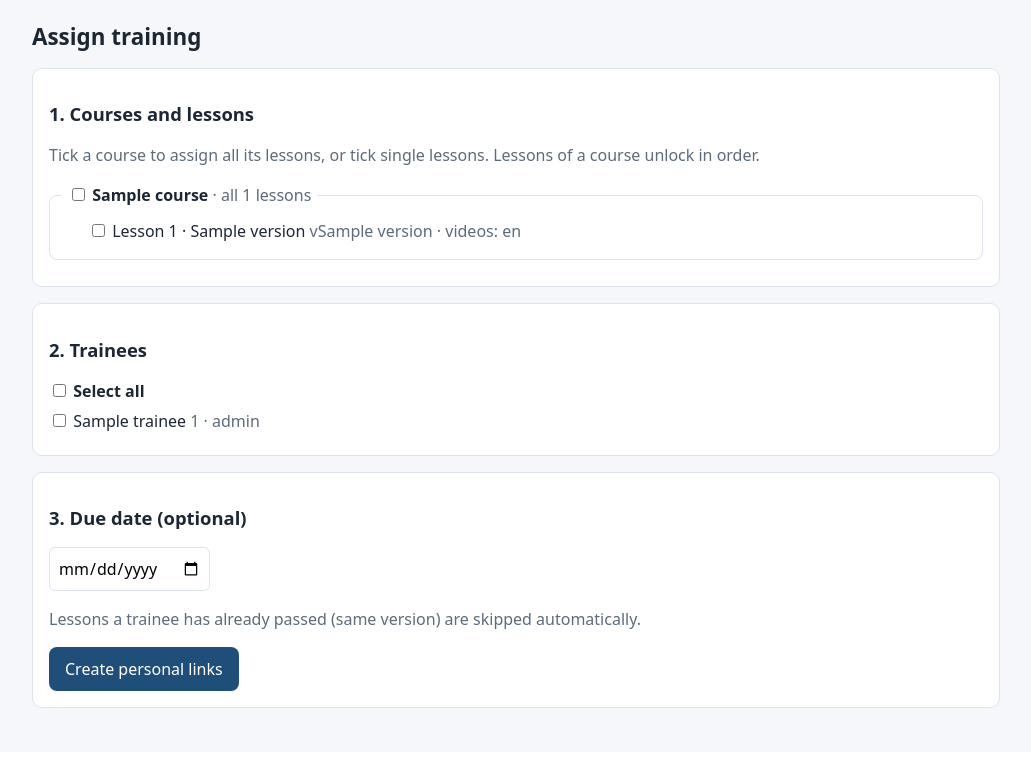
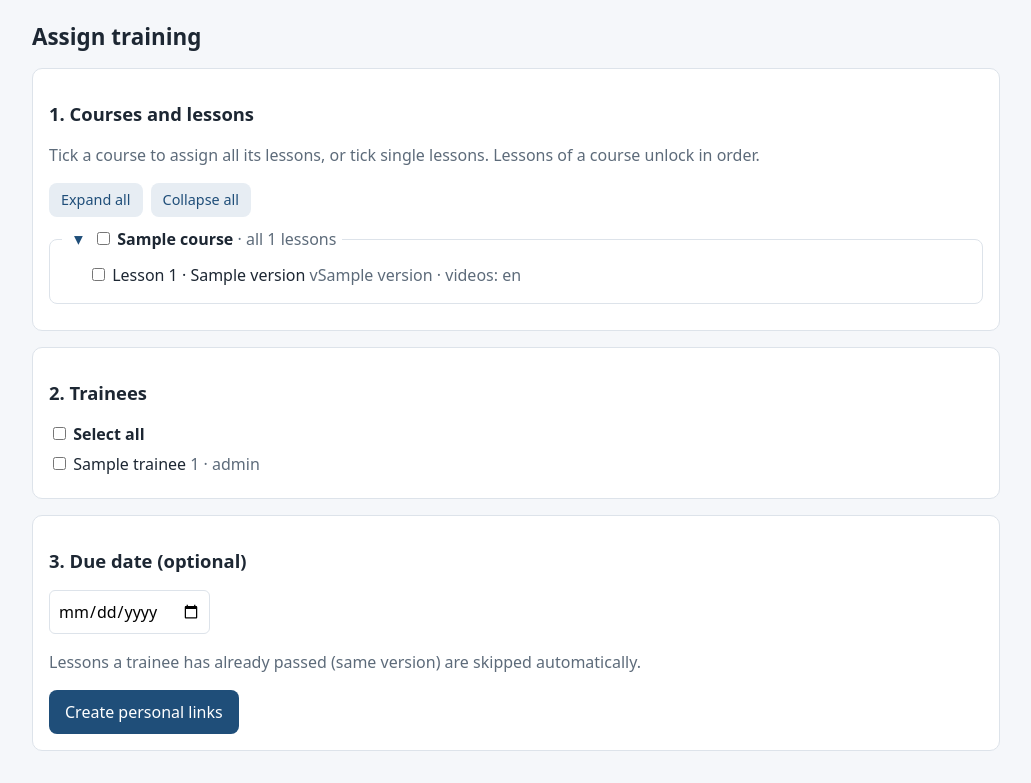
Before and after one commit to prasanthebenezer/onboarding-training-system, a FastAPI app: template app/templates/admin/assign.html in a window 1280 px wide. Shown: the part 48-831 px from the top of the page, without its empty margins (124-1155 px from the left). Before the commit the page ends 756 px from the top, so only its background shows below. Run offline with FastAPI, Linux system fonts and the light colour scheme; the template is opened without the code that fills it: most values are stand-ins (such as "Sample title", 1, 10 or a date in 2020).

Commit message:
Collapse and expand lessons by course on admin pages
Courses & lessons and Assign get a toggle per course plus
Expand all / Collapse all. The state is remembered per page in the
browser. On Assign, the whole-course checkbox stays visible when
collapsed, and ticked lessons are still submitted.

Co-Authored-By: Claude Opus 5.5 <noreply@anthropic.com>

```diff
--- a/app/static/style.css
+++ b/app/static/style.css
@@ -30,3 +30,8 @@ video{width:100%;max-height:70vh;background:#000;border-radius:8px}
 .course-head td{background:#eef3f8;font-weight:600}
 fieldset.course-pick{border:1px solid var(--line);border-radius:8px;margin:10px 0;padding:6px 12px 10px}
 fieldset.course-pick legend{padding:0 6px}
+.collapse-bar{display:flex;gap:8px;flex-wrap:wrap;margin:8px 0}.collapse-bar .btn{padding:6px 12px;font-size:.9rem}
+.collapse-head{display:flex;align-items:baseline;gap:6px}
+.collapse-toggle{background:none;color:var(--brand);padding:0 6px;font-size:1.1rem;line-height:1;border-radius:4px}
+.collapse-toggle:hover,.collapse-toggle:focus-visible{background:#e7edf3}
+[data-collapse].collapsed .collapse-body{display:none}
--- a/app/templates/admin/_base.html
+++ b/app/templates/admin/_base.html
@@ -3,3 +3,33 @@
 <a href="/admin">Dashboard</a><a href="/admin/trainees">Trainees</a><a href="/admin/modules">Courses &amp; lessons</a>
 <a href="/admin/assign">Assign</a><a href="/admin/assignments">Links</a><a href="/admin/records">Records</a><a href="/admin/audit">Audit</a>
 <span style="float:right">{{ user.display_name }}</span>{% endblock %}
+{% block scripts %}<script>
+/* Collapsible course groups: [data-collapse] blocks with a .collapse-toggle button and a .collapse-body.
+   The open/closed state is remembered per page in this browser. */
+(function () {
+  var groups = document.querySelectorAll('[data-collapse]');
+  if (!groups.length) return;
+  var key = 'collapsed:' + location.pathname, closed = {};
+  try { closed = JSON.parse(localStorage.getItem(key) || '{}'); } catch (e) {}
+  function set(g, isClosed) {
+    g.classList.toggle('collapsed', isClosed);
+    var b = g.querySelector('.collapse-toggle');
+    b.setAttribute('aria-expanded', String(!isClosed));
+    b.textContent = isClosed ? '\u25B8' : '\u25BE';
+    closed[g.dataset.collapse] = isClosed || undefined;
+  }
+  function save() { try { localStorage.setItem(key, JSON.stringify(closed)); } catch (e) {} }
+  groups.forEach(function (g) {
+    set(g, !!closed[g.dataset.collapse]);
+    g.querySelector('.collapse-toggle').addEventListener('click', function () {
+      set(g, !g.classList.contains('collapsed')); save();
+    });
+  });
+  document.querySelectorAll('[data-collapse-all]').forEach(function (b) {
+    b.addEventListener('click', function () {
+      var c = b.dataset.collapseAll === 'collapse';
+      groups.forEach(function (g) { set(g, c); }); save();
+    });
+  });
+})();
+</script>{% endblock %}
--- a/app/templates/admin/assign.html
+++ b/app/templates/admin/assign.html
@@ -4,12 +4,17 @@
 <form method="post" action="/admin/assign">
 <div class="card"><h2>1. Courses and lessons</h2>
 <p class="muted">Tick a course to assign all its lessons, or tick single lessons. Lessons of a course unlock in order.</p>
+{% if catalog %}<div class="collapse-bar"><button type="button" class="btn secondary" data-collapse-all="expand">Expand all</button>
+<button type="button" class="btn secondary" data-collapse-all="collapse">Collapse all</button></div>
+{% endif %}
 {% for course, versions in catalog %}
-<fieldset class="course-pick">
- {% if course %}<legend><label><input type="checkbox" class="course-all" data-course="c{{ course.id }}"> <b>{{ course.title }}</b> <span class="muted">· all {{ versions|length }} lessons</span></label></legend>
- {% else %}<legend><b>Lessons not in a course</b></legend>{% endif %}
+<fieldset class="course-pick" data-collapse="{{ 'c' ~ course.id if course else 'none' }}">
+ {% if course %}<legend><button type="button" class="collapse-toggle" aria-label="Show or hide lessons" aria-expanded="true">▾</button> <label><input type="checkbox" class="course-all" data-course="c{{ course.id }}"> <b>{{ course.title }}</b> <span class="muted">· all {{ versions|length }} lessons</span></label></legend>
+ {% else %}<legend><button type="button" class="collapse-toggle" aria-label="Show or hide lessons" aria-expanded="true">▾</button> <b>Lessons not in a course</b></legend>{% endif %}
+ <div class="collapse-body">
  {% for mv in versions %}<label style="display:block;margin:6px 0 6px 26px"><input type="checkbox" name="module_version_ids" value="{{ mv.id }}" data-course="{{ 'c' ~ course.id if course else '' }}">
  {% if course %}Lesson {{ loop.index }} · {% endif %}{{ mv.title }} <span class="muted">v{{ mv.version }} · videos: {{ mv.videos|map(attribute="lang")|join(", ") or "none yet" }}</span></label>{% endfor %}
+ </div>
 </fieldset>
 {% else %}<p class="muted">Import content first.</p>{% endfor %}</div>
 <div class="card"><h2>2. Trainees</h2>
--- a/app/templates/base.html
+++ b/app/templates/base.html
@@ -8,5 +8,6 @@
 <body>
 <header>{% block nav %}<span class="org">{{ org_name }}</span>{% endblock %}</header>
 <main>{% block content %}{% endblock %}</main>
+{% block scripts %}{% endblock %}
 </body>
 </html>
```
Also changed, not shown: app/templates/admin/modules.html (+7 -1 lines).
